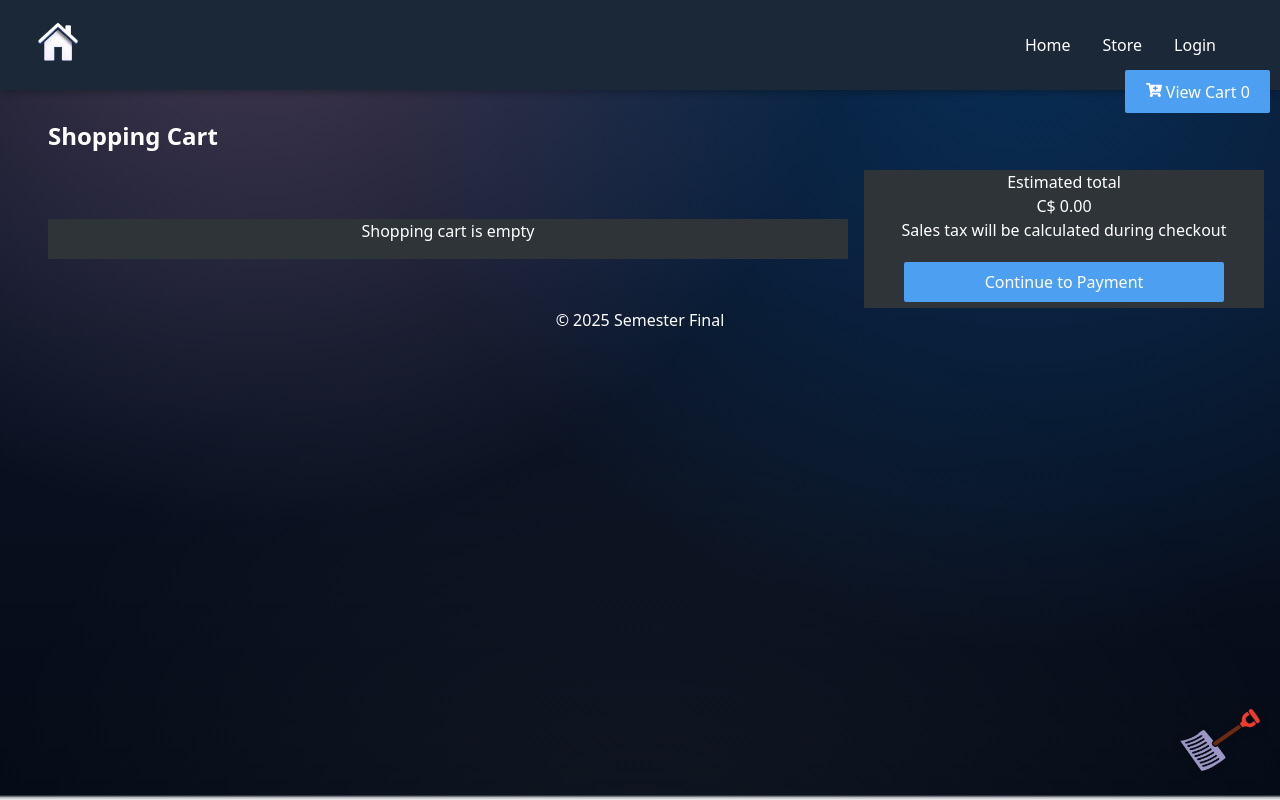
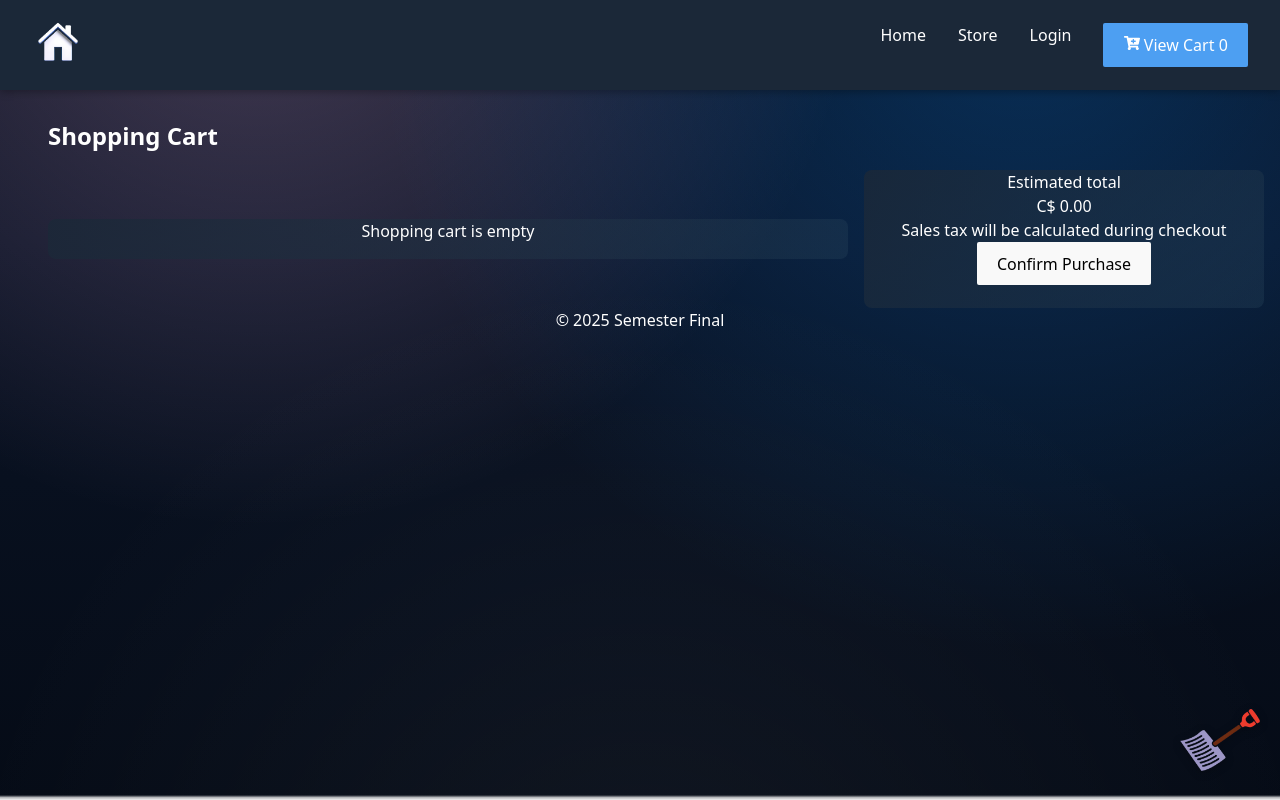
Before and after one commit to Britten66/S2_Sprint_Final, a React (Vite) app in the folder steem-app/: page /ShoppingCart in a window 1280 px wide. Built offline with nearby package versions, Linux system fonts and the light colour scheme; the HTML template or start-up script is replaced by a standard one.

Commit message:
cart: moved out code to the cartbutton component. added differ style to the cart items

```diff
--- a/steem-app/src/Components/CartButton/CartButton.css
+++ b/steem-app/src/Components/CartButton/CartButton.css
@@ -2,7 +2,7 @@
   background-color: #4d9ff2;
   color: white;
   justify-content: end;
-  position: fixed;
-  top: 70px;
-  right: 10px;
+  position: sticky;
+  top: 20px;
+  right: 280px;
 }
--- a/steem-app/src/pages/Shopping-Page/ShoppingCart.css
+++ b/steem-app/src/pages/Shopping-Page/ShoppingCart.css
@@ -21,7 +21,8 @@ body {
   background-color: #2f3439;
   justify-content: left;
   margin: 1rem;
-  /* opacity: 30%; */
+  background: linear-gradient(135deg, #1b2838d4 0%, #2a475e50 100%);
+  border-radius: 8px;
 }
 
 .cart-right-container {
@@ -29,6 +30,8 @@ body {
   min-height: 138px;
   background-color: #2f3439;
   justify-content: right;
+  background: linear-gradient(135deg, #1b2838d4 0%, #2a475e50 100%);
+  border-radius: 8px;
 }
 
 .cart-right-container .payment-form-btn {
@@ -40,6 +43,7 @@ body {
 
 .cart-item {
   display: flex;
+  margin-bottom: 10px;
 }
 
 .cart-item img {
@@ -47,3 +51,24 @@ body {
   height: 150px;
   padding: 4px;
 }
+
+.item-info {
+  display: flex;
+}
+
+.add-btn {
+  margin: auto;
+  color: white;
+  background: linear-gradient(135deg, #1b2838d4 0%, #2a475e50 100%);
+}
+
+.remove-btn {
+  margin: auto;
+  color: white;
+  background: linear-gradient(135deg, #1b2838d4 0%, #2a475e50 100%);
+}
+
+.qty-input {
+  margin: auto;
+  max-width: 20px;
+}
--- a/steem-app/src/pages/Shopping-Page/ShoppingCart.jsx
+++ b/steem-app/src/pages/Shopping-Page/ShoppingCart.jsx
@@ -1,5 +1,4 @@
 import { useState } from "react";
-import { FaCartPlus } from "react-icons/fa";
 import { useCart } from "../../Components/Context/CartContext";
 import { useNavigate } from "react-router-dom";
 import "./ShoppingCart.css";
@@ -12,12 +11,18 @@ const ShoppingCart = () => {
   const cart = cartItems.map((items) => (
     <div className="cart-item" key={items.id}>
       <img src={items.image} alt={items.title} />
-      <h3>{items.title}</h3>
-      <p>C$ {items.price}</p>
-      <p>{items.description}</p>
-      <button onClick={() => handleAddToCart(items)}>+</button>
-      <p>{items.quantity}</p>
-      <button onClick={() => handleRemoveCart(items)}>-</button>
+      <div className="item-info">
+        <h3>{items.title}</h3>
+        <p>C$ {items.price}</p>
+        <p>{items.description}</p>
+        <input className="qty-input" value={items.quantity} />
+        <button className="add-btn" onClick={() => handleAddToCart(items)}>
+          Add
+        </button>
+        <button className="remove-btn" onClick={() => handleRemoveCart(items)}>
+          Remove
+        </button>
+      </div>
     </div>
   ));
 
@@ -26,11 +31,6 @@ const ShoppingCart = () => {
     return total + item.price * item.quantity;
   }, 0);
   // console.log("Current car Items:", cartItems);
-
-  // Variable to add total quantity of items.
-  const totalItems = cartItems.reduce((total, item) => {
-    return total + item.quantity;
-  }, 0);
 
   return (
     <div className="main-cart-container">
@@ -41,7 +41,7 @@ const ShoppingCart = () => {
       <div className="cart-right-container">
         <p>Estimated total</p> <p>C$ {totalPrice.toFixed(2)}</p>
         <p>Sales tax will be calculated during checkout</p>
-        <button className="payment-form-btn">Continue to Payment</button>
+        <button className="conbtn">Confirm Purchase</button>
       </div>
     </div>
   );
```
